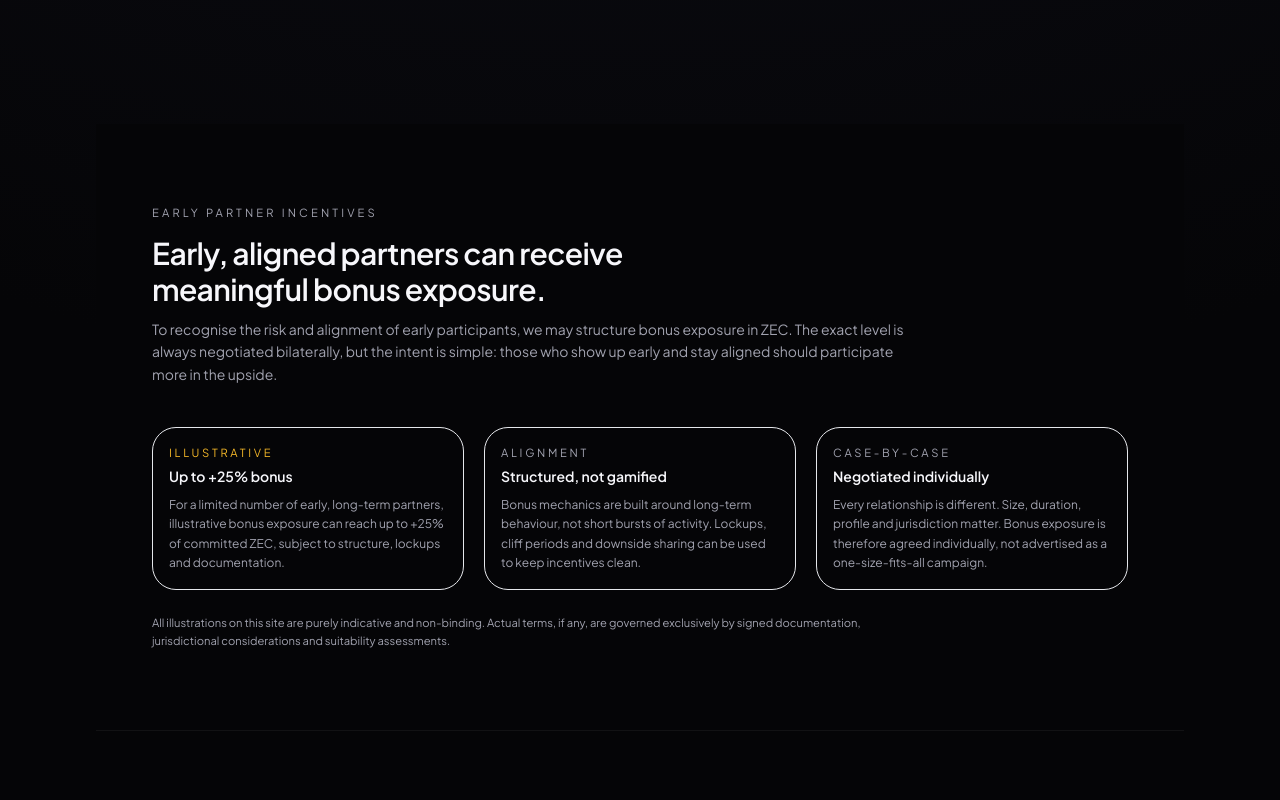
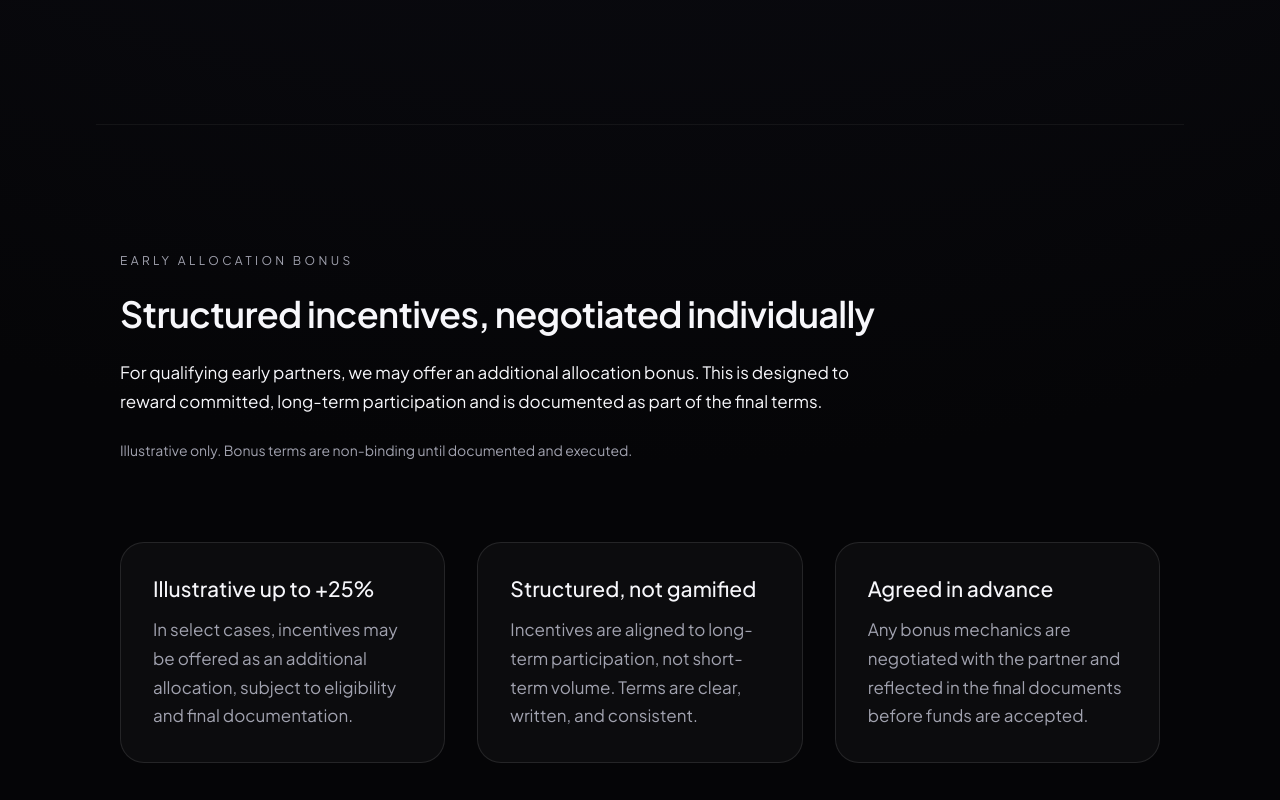
Before and after one commit to Gatsby01k/zcv-land, a Next.js app: page / in a window 1280 px wide. Shown: the part 1560-2360 px from the top of the page. Built offline with nearby package versions, Linux system fonts and the light colour scheme.

Commit message:
Update BonusSection.tsx

```diff
--- a/components/sections/BonusSection.tsx
+++ b/components/sections/BonusSection.tsx
@@ -2,73 +2,54 @@
 
 export default function BonusSection() {
   return (
-    <section className="reveal border-b border-white/5 bg-zv-bg py-16 lg:py-20">
-      <div className="mx-auto max-w-5xl px-4 lg:px-6">
-        <header className="max-w-3xl space-y-3">
-          <p className="text-[0.7rem] uppercase tracking-[0.28em] text-zv-muted">
-            Early partner incentives
+    <section className="reveal border-t border-white/5 py-32">
+      <div className="mx-auto max-w-6xl px-6">
+        <header className="mb-20 max-w-3xl space-y-6">
+          <p className="text-xs uppercase tracking-[0.28em] text-zv-muted">
+            Early allocation bonus
           </p>
-          <h2 className="text-balance text-2xl font-semibold text-zv-text sm:text-3xl">
-            Early, aligned partners can receive meaningful bonus exposure.
+
+          <h2 className="text-balance">
+            Structured incentives, negotiated individually
           </h2>
+
+          <p className="text-zv-text">
+            For qualifying early partners, we may offer an additional allocation
+            bonus. This is designed to reward committed, long-term participation
+            and is documented as part of the final terms.
+          </p>
+
           <p className="text-sm leading-relaxed text-zv-muted">
-            To recognise the risk and alignment of early participants, we may
-            structure bonus exposure in ZEC. The exact level is always
-            negotiated bilaterally, but the intent is simple: those who show up
-            early and stay aligned should participate more in the upside.
+            Illustrative only. Bonus terms are non-binding until documented and
+            executed.
           </p>
         </header>
 
-        <div className="mt-10 grid gap-5 md:grid-cols-3">
-          <article className="flex flex-col rounded-2xl border border-zv-gold/30 bg-zv-bg-card/80 p-4">
-            <div className="mb-1 text-[0.7rem] uppercase tracking-[0.24em] text-zv-gold">
-              Illustrative
-            </div>
-            <h3 className="mb-2 text-sm font-semibold text-zv-text">
-              Up to +25% bonus
-            </h3>
-            <p className="text-xs leading-relaxed text-zv-muted">
-              For a limited number of early, long-term partners, illustrative
-              bonus exposure can reach up to +25% of committed ZEC, subject to
-              structure, lockups and documentation.
+        <div className="grid gap-8 md:grid-cols-3">
+          <article className="rounded-2xl border border-white/10 bg-white/[0.03] p-8">
+            <h3 className="mb-3">Illustrative up to +25%</h3>
+            <p>
+              In select cases, incentives may be offered as an additional
+              allocation, subject to eligibility and final documentation.
             </p>
           </article>
 
-          <article className="flex flex-col rounded-2xl border border-white/8 bg-zv-bg-card/80 p-4">
-            <div className="mb-1 text-[0.7rem] uppercase tracking-[0.24em] text-zv-muted">
-              Alignment
-            </div>
-            <h3 className="mb-2 text-sm font-semibold text-zv-text">
-              Structured, not gamified
-            </h3>
-            <p className="text-xs leading-relaxed text-zv-muted">
-              Bonus mechanics are built around long-term behaviour, not short
-              bursts of activity. Lockups, cliff periods and downside sharing
-              can be used to keep incentives clean.
+          <article className="rounded-2xl border border-white/10 bg-white/[0.03] p-8">
+            <h3 className="mb-3">Structured, not gamified</h3>
+            <p>
+              Incentives are aligned to long-term participation, not short-term
+              volume. Terms are clear, written, and consistent.
             </p>
           </article>
 
-          <article className="flex flex-col rounded-2xl border border-white/8 bg-zv-bg-card/80 p-4">
-            <div className="mb-1 text-[0.7rem] uppercase tracking-[0.24em] text-zv-muted">
-              Case-by-case
-            </div>
-            <h3 className="mb-2 text-sm font-semibold text-zv-text">
-              Negotiated individually
-            </h3>
-            <p className="text-xs leading-relaxed text-zv-muted">
-              Every relationship is different. Size, duration, profile and
-              jurisdiction matter. Bonus exposure is therefore agreed
-              individually, not advertised as a one-size-fits-all campaign.
+          <article className="rounded-2xl border border-white/10 bg-white/[0.03] p-8">
+            <h3 className="mb-3">Agreed in advance</h3>
+            <p>
+              Any bonus mechanics are negotiated with the partner and reflected
+              in the final documents before funds are accepted.
             </p>
           </article>
         </div>
-
-        <p className="mt-6 max-w-3xl text-[0.7rem] leading-relaxed text-zv-muted">
-          All illustrations on this site are purely indicative and non-binding.
-          Actual terms, if any, are governed exclusively by signed
-          documentation, jurisdictional considerations and suitability
-          assessments.
-        </p>
       </div>
     </section>
   );
```
